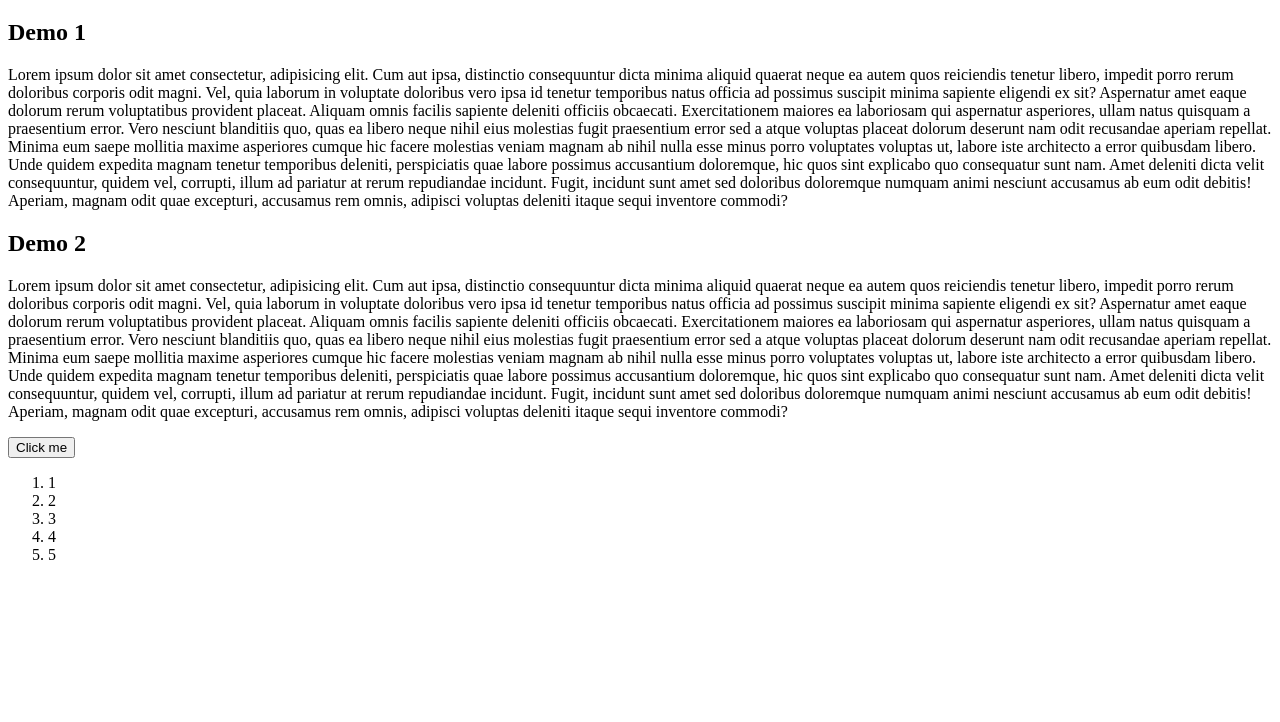
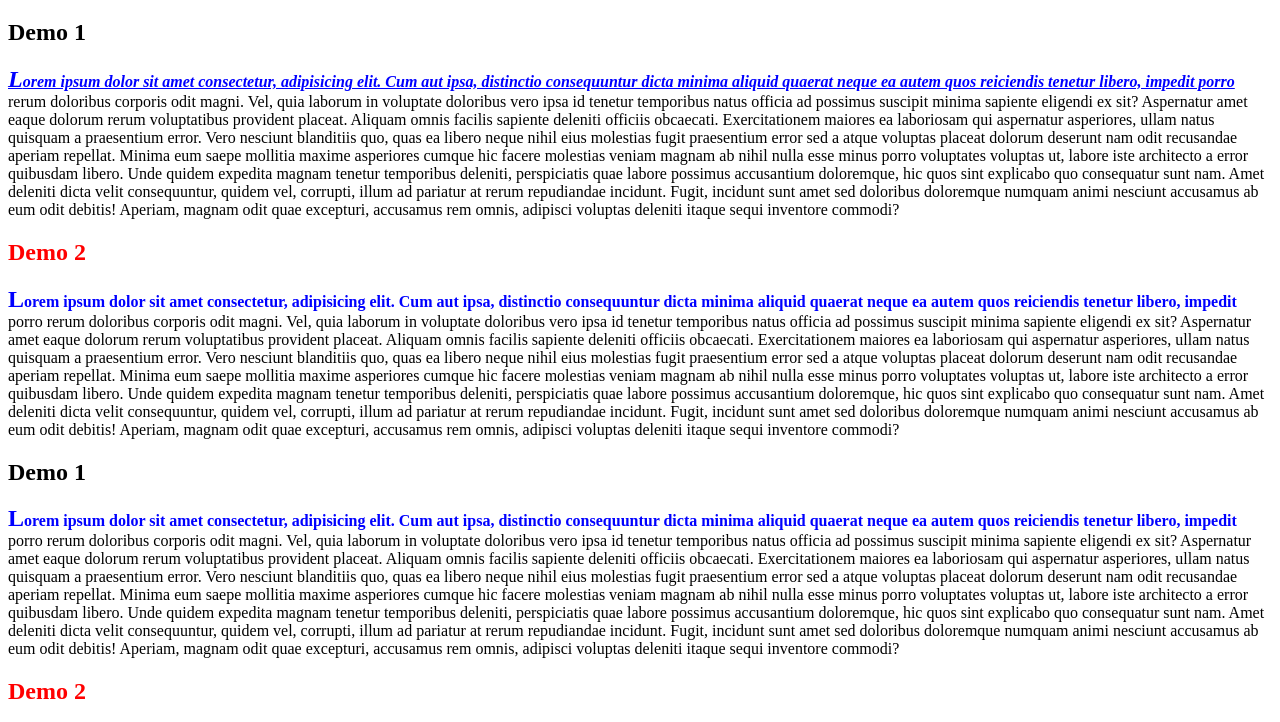
Before and after one commit to korvahannu/webdev-dump, a plain HTML site: page Advanced CSS/pseudoclasses.html in a window 1280 px wide. Shown: the part 61-783 px from the top of the page. Drawn offline with Linux system fonts and the light colour scheme.

Commit message:
Pseudoclasses and elements

```diff
--- a/Advanced CSS/css/site6.css
+++ b/Advanced CSS/css/site6.css
@@ -3,4 +3,46 @@
     -> Describe part of an element
     pseudo-classes have :
     -> Define the state of an element
+
+    https: //developer.mozilla.org/en-US/docs/Web/CSS/Pseudo-classes
+    https: //developer.mozilla.org/en-US/docs/Web/CSS/Pseudo-elements
 */
+
+li:first-child {
+    font-size: 1.5rem;
+    color: red;
+}
+
+li:last-child {
+    font-size: 0.9rem;
+    color: blue;
+}
+
+li:nth-child(3) {
+    text-decoration: underline;
+    font-size: 1.25rem;
+}
+
+h2:nth-of-type(2) {
+    color: red;
+}
+
+#button1:hover {
+    background-color: cyan;
+    font-weight: bold;
+    font-size: 1.25rem;
+}
+
+p::first-line {
+    color: blue;
+    font-weight: bold;
+}
+
+p::first-letter {
+    font-size: 1.5rem;
+}
+
+#section1 p:first-of-type::first-line {
+    text-decoration: underline;
+    font-style: italic;
+}
--- a/Advanced CSS/pseudoclasses.html
+++ b/Advanced CSS/pseudoclasses.html
@@ -14,7 +14,43 @@
         <h1>Pseudoclasses on CSS</h1>
         <div id="section1">
             <h2>Demo 1</h2>
-            <p id="lorem">Lorem ipsum dolor sit amet consectetur, adipisicing elit. Cum aut ipsa, distinctio consequuntur dicta
+            <p id="lorem">Lorem ipsum dolor sit amet consectetur, adipisicing elit. Cum aut ipsa, distinctio
+                consequuntur dicta
+                minima aliquid quaerat neque ea autem quos reiciendis tenetur libero, impedit porro rerum doloribus
+                corporis odit magni. Vel, quia laborum in voluptate doloribus vero ipsa id tenetur temporibus natus
+                officia ad possimus suscipit minima sapiente eligendi ex sit? Aspernatur amet eaque dolorum rerum
+                voluptatibus provident placeat. Aliquam omnis facilis sapiente deleniti officiis obcaecati.
+                Exercitationem maiores ea laboriosam qui aspernatur asperiores, ullam natus quisquam a praesentium
+                error. Vero nesciunt blanditiis quo, quas ea libero neque nihil eius molestias fugit praesentium error
+                sed a atque voluptas placeat dolorum deserunt nam odit recusandae aperiam repellat. Minima eum saepe
+                mollitia maxime asperiores cumque hic facere molestias veniam magnam ab nihil nulla esse minus porro
+                voluptates voluptas ut, labore iste architecto a error quibusdam libero. Unde quidem expedita magnam
+                tenetur temporibus deleniti, perspiciatis quae labore possimus accusantium doloremque, hic quos sint
+                explicabo quo consequatur sunt nam. Amet deleniti dicta velit consequuntur, quidem vel, corrupti, illum
+                ad pariatur at rerum repudiandae incidunt. Fugit, incidunt sunt amet sed doloribus doloremque numquam
+                animi nesciunt accusamus ab eum odit debitis! Aperiam, magnam odit quae excepturi, accusamus rem omnis,
+                adipisci voluptas deleniti itaque sequi inventore commodi?</p>
+            <h2>Demo 2</h2>
+            <p>Lorem ipsum dolor sit amet consectetur, adipisicing elit. Cum aut ipsa, distinctio consequuntur dicta
+                minima aliquid quaerat neque ea autem quos reiciendis tenetur libero, impedit porro rerum doloribus
+                corporis odit magni. Vel, quia laborum in voluptate doloribus vero ipsa id tenetur temporibus natus
+                officia ad possimus suscipit minima sapiente eligendi ex sit? Aspernatur amet eaque dolorum rerum
+                voluptatibus provident placeat. Aliquam omnis facilis sapiente deleniti officiis obcaecati.
+                Exercitationem maiores ea laboriosam qui aspernatur asperiores, ullam natus quisquam a praesentium
+                error. Vero nesciunt blanditiis quo, quas ea libero neque nihil eius molestias fugit praesentium error
+                sed a atque voluptas placeat dolorum deserunt nam odit recusandae aperiam repellat. Minima eum saepe
+                mollitia maxime asperiores cumque hic facere molestias veniam magnam ab nihil nulla esse minus porro
+                voluptates voluptas ut, labore iste architecto a error quibusdam libero. Unde quidem expedita magnam
+                tenetur temporibus deleniti, perspiciatis quae labore possimus accusantium doloremque, hic quos sint
+                explicabo quo consequatur sunt nam. Amet deleniti dicta velit consequuntur, quidem vel, corrupti, illum
+                ad pariatur at rerum repudiandae incidunt. Fugit, incidunt sunt amet sed doloribus doloremque numquam
+                animi nesciunt accusamus ab eum odit debitis! Aperiam, magnam odit quae excepturi, accusamus rem omnis,
+                adipisci voluptas deleniti itaque sequi inventore commodi?</p>
+        </div>
+        <div id="section2">
+            <h2>Demo 1</h2>
+            <p id="lorem">Lorem ipsum dolor sit amet consectetur, adipisicing elit. Cum aut ipsa, distinctio
+                consequuntur dicta
                 minima aliquid quaerat neque ea autem quos reiciendis tenetur libero, impedit porro rerum doloribus
                 corporis odit magni. Vel, quia laborum in voluptate doloribus vero ipsa id tenetur temporibus natus
                 officia ad possimus suscipit minima sapiente eligendi ex sit? Aspernatur amet eaque dolorum rerum
@@ -57,6 +93,13 @@
                 <li>4</li>
                 <li>5</li>
             </ol>
+            <ol>
+                <li>1</li>
+                <li>2</li>
+                <li>3</li>
+                <li>4</li>
+                <li>5</li>
+            </ol>
         </div>
     </main>
 </body>
```
